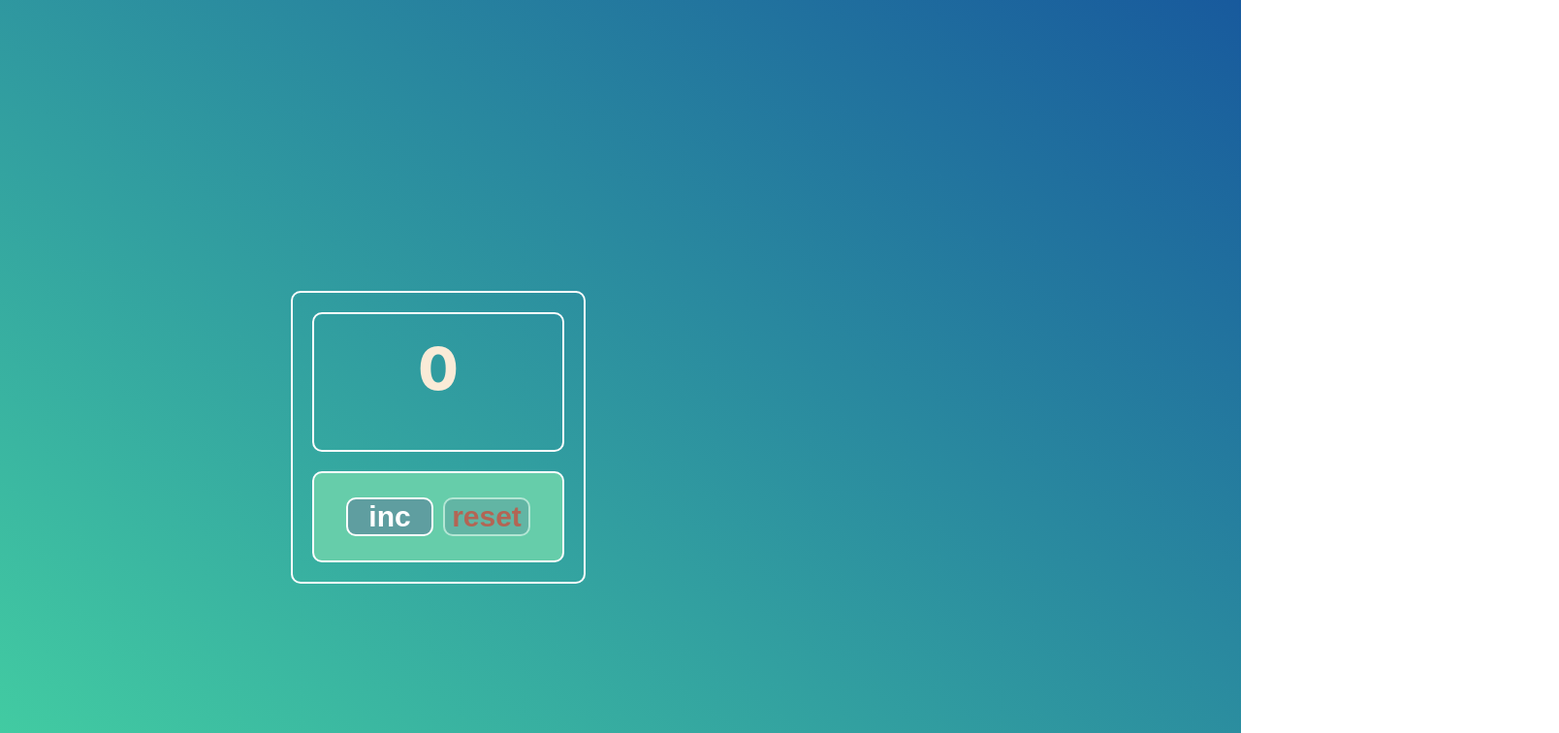
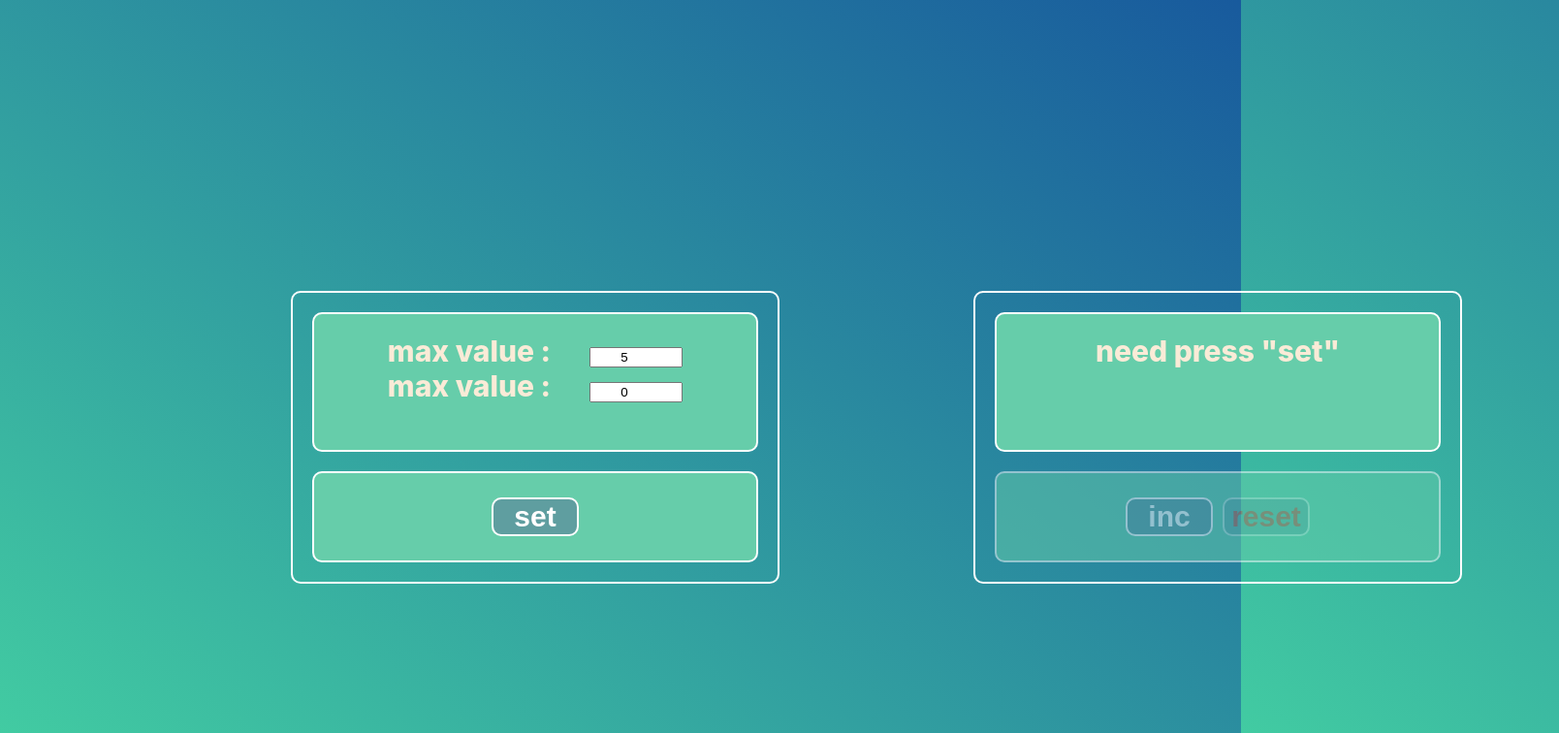
Before and after one commit to ZubkovAC/counter, a React (Create React App) app: page / in a window 1280 px wide. Shown: the top 756 px of the page at 97% size, 1608 px wide, since content can reach past the window. Built offline with nearby package versions, Linux system fonts and the light colour scheme.

Commit message:
counter v2

```diff
--- a/src/App.css
+++ b/src/App.css
@@ -5,13 +5,19 @@ html{
   height: 100%;
   text-align: center;
 }
+.App{
+  display: flex;
+  margin:100px;
+}
 .counter{
-  margin-top: 300px;
-  margin-left: 300px;
-  width: 300px;
+  margin:100px;
+  width: 500px;
   height: auto;
   border: 2px solid white;
   border-radius: 10px;
+}
+.option{
+  font-size: 30px;
 }
 .up{
   margin:20px;
@@ -22,13 +28,36 @@ html{
   font-size: 60px;
   font-weight: 800;
   color:antiquewhite;
+  background-color: mediumaquamarine;
 }
+.upOff{
+  margin:20px;
+  padding: 20px;
+  border: 2px solid white;
+  border-radius: 10px;
+  height: 100px;
+  font-size: 30px;
+  font-weight: 800;
+  color:antiquewhite;
+  background-color: mediumaquamarine;
+}
+
 .down{
   margin:20px;
   padding: 20px;
   border: 2px solid white;
   border-radius: 10px;
   background-color: mediumaquamarine;
+}
+.downOff{
+  margin:20px;
+  padding: 20px;
+  border: 2px solid white;
+  border-radius: 10px;
+  background-color: mediumaquamarine;
+  color: red;
+  opacity: 0.5;
+  font-size: 30px;
 }
 button{
   display: inline-block;
@@ -45,7 +74,6 @@ button{
 }
 
 .button1{
-
   display: inline-block;
   margin: 10px;
   border: 2px solid white;
@@ -63,3 +91,13 @@ button{
   color: red;
   opacity: 0.5;
 }
+div button.sum {
+  height: 30px;
+  max-width: 30px;
+}
+input{
+  margin-left: 40px;
+  width: 60px;
+  outline: none;
+  padding-left: 30px;
+}
--- a/src/Counter/Button.tsx
+++ b/src/Counter/Button.tsx
@@ -2,10 +2,12 @@ import React from "react";
 
 type ButtonPropsType = {
     buttonName:string
-    increase:()=>void
+    increase?:()=>void
     maxValue?:number
     minValue?:number
     startValue:number
+    set?:()=>void
+    button?:boolean
 }
 
 export const Button = (props:ButtonPropsType) =>{
@@ -15,8 +17,11 @@ export const Button = (props:ButtonPropsType) =>{
 
 
     return(
-        <span  >
-            <button className={`${colorOff} ${color}`} onClick={props.increase}>{props.buttonName}</button>
+        <span >
+            {props.buttonName==='set'
+                ? <button onClick={props.set}>{props.buttonName}</button>
+                : <button className={`${color} ${colorOff}`} onClick={props.increase}>{props.buttonName}</button>
+        }
         </span>
     )
 }
--- a/src/Counter/Counter.tsx
+++ b/src/Counter/Counter.tsx
@@ -1,34 +1,135 @@
-import React, {useState} from 'react';
+import React, {useEffect, useState} from 'react';
 import {Table} from "./Table";
 import {Button} from "./Button";
+import {Option} from './Option'
 
 
-export const Counter = () =>{
+export const Counter = () => {
 
-    let maxValue = 5
-    let minValue = 0
+    let mxValue = 5
+    let mnValue = 0
 
-    const [startValue,setValue]=useState<number>(minValue)
+    const [maxValue, setmaxValue] = useState<number>(mxValue)
+    const [minValue, setmValue] = useState<number>(mnValue)
+
+    const set = () => {
+        if (!button) {
+            let valueIsString = localStorage.getItem('counter')
+            let minValueIsString = localStorage.getItem('minCounter')
+            if (valueIsString && minValueIsString) {
+                let downloadValue = JSON.parse(valueIsString)
+                let downloadMValue = JSON.parse(minValueIsString)
+                setmaxValue(downloadValue)
+                setmValue(downloadMValue)
+                setValue(downloadMValue)
+                setbutton(true)
+            }
+        }
+    }
+
+    const [startValue, setValue] = useState<number>(minValue)
 
     const increase = () => {
-        if (startValue < maxValue)
-        setValue(startValue+1)
-        console.log('hello')
+        if (button) {
+            if (startValue < maxValue) {
+                setValue(startValue + 1)
+            } else {
+                setbutton(true)
+            }
+        }
     }
 
-    const reset = () =>{
-        setValue(minValue)
+    const reset = () => {
+        if (button) {
+            setValue(minValue)
+        }
     }
 
+    useEffect(() => {
+        let valueIsString = localStorage.getItem('counter')
+        let minValueIsString = localStorage.getItem('minCounter')
+        if (valueIsString && minValueIsString) {
+            let downloadValue = JSON.parse(valueIsString)
+            let downloadMValue = JSON.parse(minValueIsString)
+            if (downloadValue > downloadMValue && downloadMValue > 0) {
+                setmaxValue(downloadValue)
+                setmValue(downloadMValue)
+                setValue(downloadMValue)
+                setbutton(false)
+            } else {
+                setmaxValue(downloadValue)
+                setmValue(downloadMValue)
+                setValue(downloadMValue)
+                setbutton(true)
+                setError(false)
+            }
+        }
+    }, [])
+
+    useEffect(() => {
+        localStorage.setItem('counter', JSON.stringify(maxValue))
+    }, [maxValue])
+
+    useEffect(() => {
+        localStorage.setItem('minCounter', JSON.stringify(minValue))
+    }, [minValue])
+
+
+    const [button, setbutton] = useState<boolean>(false)
+    const [error, setError] = useState<boolean>(false)
+
+    const testError = (maxValue: number, minValue: number) => {
+        if (minValue >= maxValue || minValue < 0) {
+            setError(true)
+            setbutton(true)
+        } else {
+            setError(false)
+            setbutton(false)
+        }
+    }
+
+
+    const onChangeMAX = (onEmax: number) => {
+        setmaxValue(onEmax)
+        testError(onEmax, minValue)
+
+    }
+
+    const onChangeMIN = (onEmin: number) => {
+        setmValue(onEmin)
+        testError(maxValue, onEmin)
+
+    }
+
+
+
     return (
-        <div>
+        <div className='App'>
             <div className='counter'>
                 <div className='up'>
-                    <Table  table={startValue} maxValue={maxValue} />
+                    <Option onChangeMIN={onChangeMIN} error={error} onChangeMAX={onChangeMAX}
+                            name='max value' valueOption={maxValue}/>
+                    <Option onChangeMIN={onChangeMIN} error={error} onChangeMAX={onChangeMAX}
+                            name='start value' valueOption={minValue} />
                 </div>
                 <div className='down'>
-                    <Button  startValue={startValue} maxValue={maxValue} increase={increase} buttonName='inc'/>
-                    <Button  startValue={startValue} minValue={minValue} increase={reset} buttonName='reset'/>
+
+                    <div className={button ? 'colorOff' : ''}>
+                        <Button set={set} startValue={startValue} minValue={minValue} increase={reset}
+                                buttonName='set'/>
+                    </div>
+
+                </div>
+            </div>
+            <div className='counter'>
+                <div className={button ? 'up' : 'upOff'}>
+                    <Table  minValue={minValue} table={button ? startValue:'need press "set" ' } maxValue={maxValue}/>
+                </div>
+                <div className={button ? 'down' : 'downOff'}>
+                    <Button button={button} startValue={startValue} maxValue={maxValue} increase={increase}
+                            buttonName='inc'/>
+                    <Button button={button} startValue={startValue} minValue={minValue} increase={reset}
+                            buttonName='reset'/>
                 </div>
             </div>
         </div>
--- /dev/null
+++ b/src/Counter/Option.tsx
@@ -0,0 +1,35 @@
+import React from "react";
+
+type OptionPropsType = {
+    valueOption: number
+
+   /* incOption: () => void
+    decrease: () => void
+    decreaseMIN: () => void
+    incOptionMIN: () => void*/
+    error: boolean
+    name:string
+    onChangeMAX: (onChange: number) => void
+    onChangeMIN: (onChange: number) => void
+}
+
+export const Option = (props: OptionPropsType) => {
+    return (
+        <div className='option'>
+            <div className={props.error?'colorOff': 'option'}>
+                max value :
+                <input type="number" value={props.valueOption} onChange={e => {
+                    props.onChangeMAX(+e.currentTarget.value)
+                }}/>
+            </div>
+           {/* <div className={props.error?'colorOff': 'option'}>
+                start value :
+                <input type="number" value={props.startValue} onChange={e => {
+                    props.onChangeMIN(+e.currentTarget.value)
+                }}/>
+            </div>
+           */}
+
+        </div>
+    )
+}
--- a/src/Counter/Table.tsx
+++ b/src/Counter/Table.tsx
@@ -1,15 +1,17 @@
 import React from "react";
 
 type TablePropsType = {
-    table:number
+    table:number | string
     maxValue:number
+    minValue:number
+    errText?:string |null
 }
 
 export const Table =(props:TablePropsType) =>{
     return (
         <div className={props.table ===props.maxValue? 'color':''}>
-            {props.table}
-
+           {/* {props.errText? props.table : 'incorrest Value'}*/}
+            {props.minValue < props.maxValue && props.minValue >= 0 ?  props.table : 'incorret Value' }
         </div>
     )
 }
```
